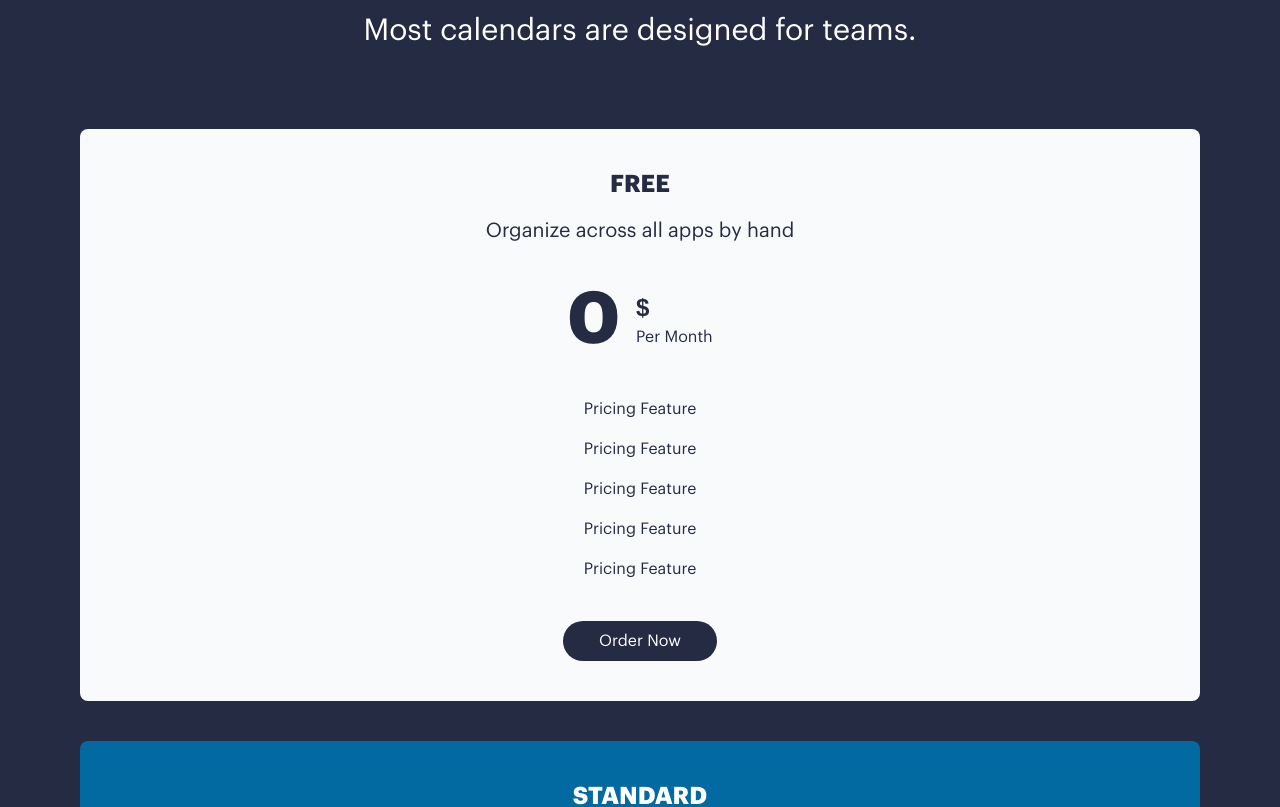
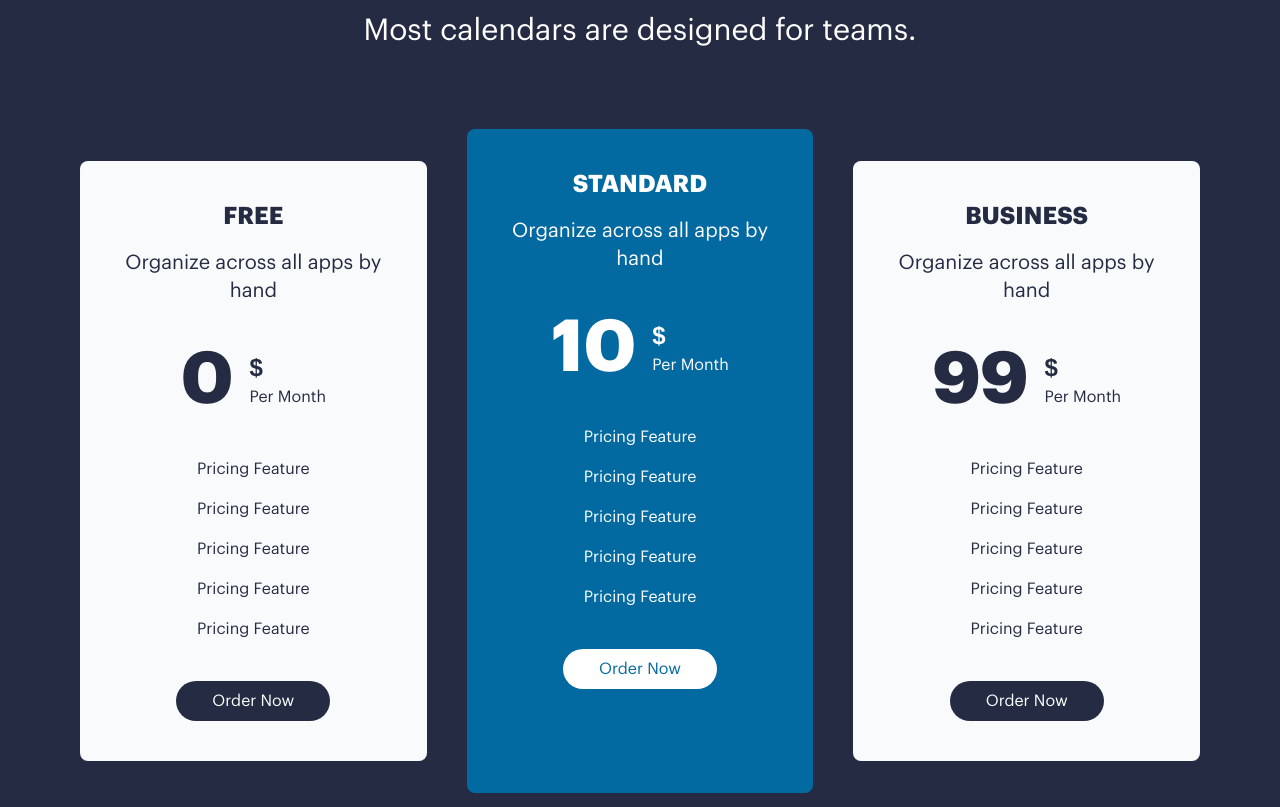
Before and after one commit to Mampionona33/test-integration-ctrlweb, a Vue app: page / in a window 1280 px wide. Shown: the part 4943-5750 px from the top of the page. Built offline with nearby package versions, Linux system fonts and the light colour scheme.

Commit message:
finis desktop version card pricing

```diff
--- a/src/components/pricing.vue
+++ b/src/components/pricing.vue
@@ -15,8 +15,13 @@ export default {
       <h2 class="text-5xl">Pricing</h2>
       <h4 class="text-3xl px-10">Most calendars are designed for teams.</h4>
     </div>
-    <div class="w-full px-20 gap-10 flex flex-col">
+    <div
+      class="w-full px-20 gap-10 grid grid-cols-1 md:grid-cols-2 lg:grid-cols-3"
+    >
+      <div class="col-span-1 lg:py-8 flex">
         <pricingCard />
+      </div>
+      <div class="col-span-1 flex">
         <pricingCard
           title="STANDARD"
           price="10"
@@ -25,7 +30,10 @@ export default {
           buttonColor="bg-white"
           buttonTextColor="text-sky-700"
         />
+      </div>
+      <div class="col-span-1 lg:py-8 flex">
         <pricingCard title="BUSINESS" price="99" />
       </div>
     </div>
+  </div>
 </template>
```
Lines whose indentation alone changed are shown as unchanged.
